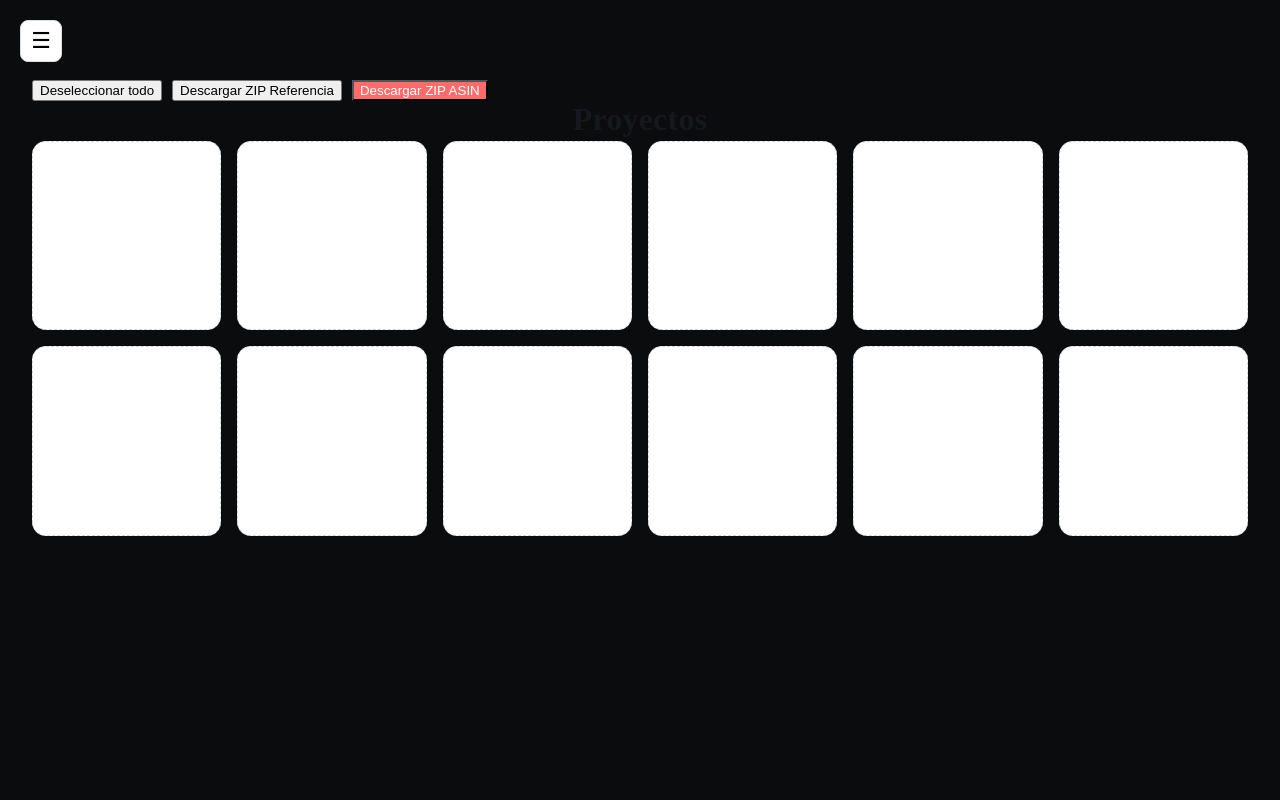
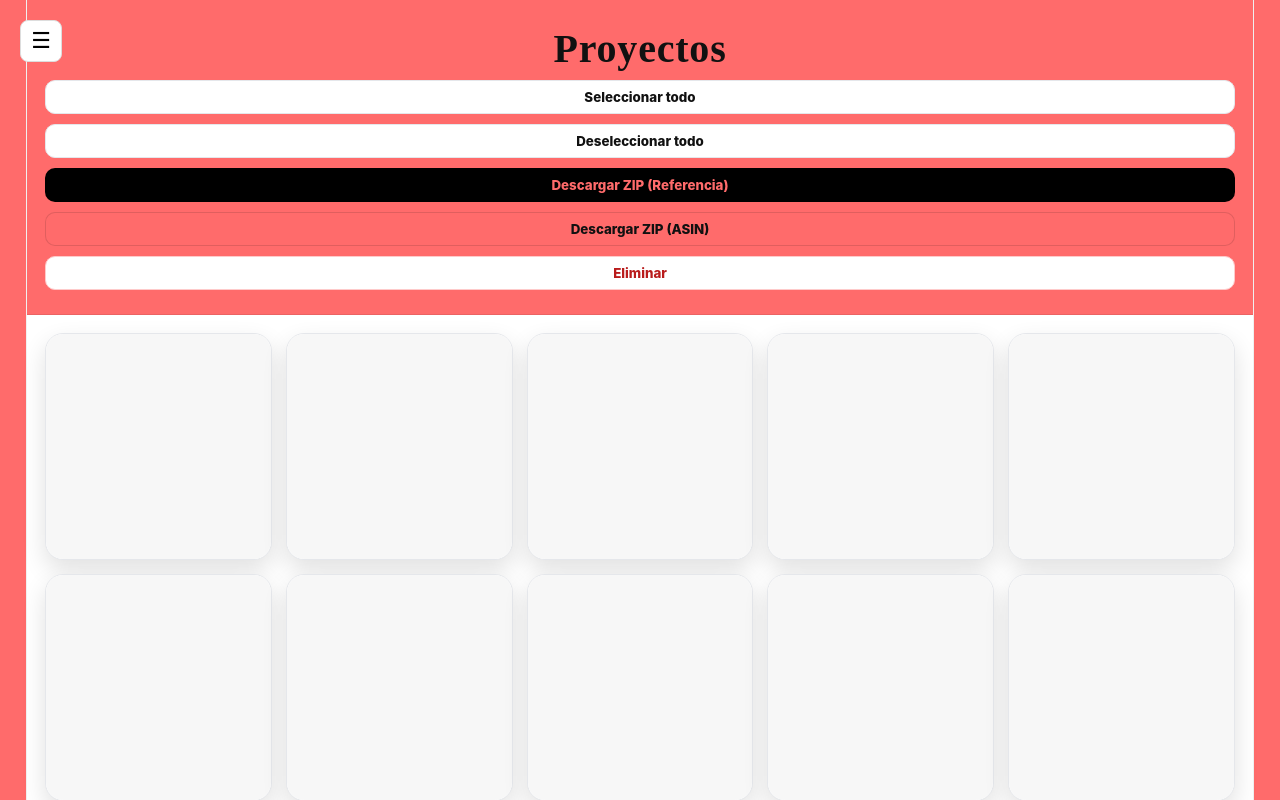
Before and after one commit to firstwinagency/firstwinagency-firstwin-panel, a Next.js app: page /projects in a window 1280 px wide. Shown: the top 800 px of the page. Built offline with nearby package versions, Linux system fonts and the light colour scheme; no server answers; the database is empty.

Commit message:
Update page.tsx

```diff
--- a/app/projects/page.tsx
+++ b/app/projects/page.tsx
@@ -1,201 +1,410 @@
 "use client";
 
-import { useState } from "react";
+import { useEffect, useMemo, useState } from "react";
 import JSZip from "jszip";
 import { saveAs } from "file-saver";
+import { supabase } from "@/lib/supabaseClient";
 
 type ProjectImage = {
   id: string;
-  src: string;          // base64 o URL
-  reference: string;
-  asin?: string;
-  index: number;        // numeración heredada del panel masivo
+  reference: string | null;
+  asin: string | null;
+  filename: string | null;
+  storage_path: string;
+  created_at: string;
 };
+
+const CORAL = "#ff6b6b";
+const BORDER = "#e5e7eb";
+
+function clamp(n: number, min: number, max: number) {
+  return Math.max(min, Math.min(max, n));
+}
+
+function getExtFromFilename(name?: string | null) {
+  const m = (name || "").toLowerCase().match(/\.([a-z0-9]+)$/);
+  const ext = m?.[1] || "jpg";
+  if (["jpg", "jpeg", "png", "webp", "gif", "bmp"].includes(ext)) return ext === "jpeg" ? "jpg" : ext;
+  return "jpg";
+}
+
+function getOrderFromFilename(name?: string | null) {
+  // intenta sacar el número final de: algo_12.jpg  | algo-12.png | algo 12.webp
+  const base = (name || "").replace(/\.[^/.]+$/, "");
+  const m = base.match(/(?:_|-|\s)(\d+)$/);
+  if (!m) return null;
+  const n = Number(m[1]);
+  return Number.isFinite(n) ? n : null;
+}
+
+function buildLabel(img: ProjectImage, fallbackIndex: number) {
+  const order = getOrderFromFilename(img.filename) ?? fallbackIndex;
+  const ref = (img.reference || "").trim();
+  const asin = (img.asin || "").trim();
+
+  if (ref && asin) return `${ref} / ${asin} · ${order}`;
+  if (ref) return `${ref} · ${order}`;
+  if (asin) return `${asin} · ${order}`;
+  return `image · ${order}`;
+}
 
 export default function ProjectsPage() {
   const [images, setImages] = useState<ProjectImage[]>([]);
   const [selected, setSelected] = useState<Set<string>>(new Set());
-  const [viewer, setViewer] = useState<ProjectImage | null>(null);
+  const [preview, setPreview] = useState<string | null>(null);
 
-  /* =====================
-     Helpers
-  ====================== */
+  useEffect(() => {
+    loadImages();
+  }, []);
 
-  const toggleSelect = (id: string) => {
-    setSelected(prev => {
+  async function loadImages() {
+    const { data, error } = await supabase
+      .from("project_images")
+      .select("*")
+      .order("created_at", { ascending: false });
+
+    if (!error && data) setImages(data as ProjectImage[]);
+  }
+
+  const tiles = useMemo(() => {
+    // Queremos "cuadraditos" aunque no haya imágenes.
+    // Base: 30 tiles (5 filas x 6). Si hay más imágenes, crece automáticamente.
+    const baseCount = 30;
+    const total = Math.max(baseCount, images.length);
+    const rows = Math.max(1, Math.ceil(total / 6));
+    const finalTotal = rows * 6;
+    return finalTotal;
+  }, [images.length]);
+
+  function toggle(id: string) {
+    setSelected((prev) => {
       const next = new Set(prev);
       next.has(id) ? next.delete(id) : next.add(id);
       return next;
     });
-  };
+  }
 
-  const deselectAll = () => setSelected(new Set());
+  function selectAll() {
+    setSelected(new Set(images.map((i) => i.id)));
+  }
 
-  const downloadZip = async (mode: "reference" | "asin") => {
-    if (selected.size === 0) {
-      alert("Selecciona al menos una imagen");
-      return;
+  function clearSelection() {
+    setSelected(new Set());
   }
+
+  async function deleteSelected() {
+    if (!selected.size) return;
+    if (!confirm("¿Eliminar imágenes seleccionadas?")) return;
+
+    const toDelete = images.filter((i) => selected.has(i.id));
+
+    for (const img of toDelete) {
+      // Storage
+      await supabase.storage.from("project-images").remove([img.storage_path]);
+      // DB
+      await supabase.from("project_images").delete().eq("id", img.id);
+    }
+
+    clearSelection();
+    loadImages();
+  }
+
+  async function downloadZip(useAsin: boolean) {
+    const chosen = selected.size ? images.filter((i) => selected.has(i.id)) : images;
+    if (!chosen.length) return;
+
+    // Orden estable: por numeración si existe, si no por created_at desc
+    const sorted = [...chosen].sort((a, b) => {
+      const oa = getOrderFromFilename(a.filename);
+      const ob = getOrderFromFilename(b.filename);
+      if (oa != null && ob != null) return oa - ob;
+      if (oa != null) return -1;
+      if (ob != null) return 1;
+      // fallback: más antiguo primero dentro del zip (para que el orden sea natural)
+      return new Date(a.created_at).getTime() - new Date(b.created_at).getTime();
+    });
 
     const zip = new JSZip();
 
-    images
-      .filter(img => selected.has(img.id))
-      .forEach(img => {
+    for (let i = 0; i < sorted.length; i++) {
+      const img = sorted[i];
+
+      const { data } = await supabase.storage.from("project-images").download(img.storage_path);
+      if (!data) continue;
+
+      const order = getOrderFromFilename(img.filename) ?? i;
+      const ext = getExtFromFilename(img.filename);
+
       const base =
-          mode === "asin" && img.asin
-            ? img.asin
-            : img.reference;
+        useAsin && img.asin
+          ? String(img.asin).trim()
+          : String(img.reference || "image").trim();
 
-        const filename = `${base}_${img.index}.jpg`;
-        const base64 = img.src.split(",")[1];
+      const safeBase = base.replace(/[\/\\:?*"<>|]+/g, "_").slice(0, 80) || "image";
+      const filename = `${safeBase}_${order}.${ext}`;
 
-        zip.file(filename, base64, { base64: true });
-      });
+      zip.file(filename, data);
+    }
 
     const blob = await zip.generateAsync({ type: "blob" });
-    saveAs(blob, `proyecto_${mode}.zip`);
-  };
-
-  /* =====================
-     UI
-  ====================== */
+    saveAs(blob, useAsin ? "proyecto_ASIN.zip" : "proyecto_referencia.zip");
+  }
 
   return (
-    <div style={{ padding: "80px 32px" }}>
+    <div style={{ minHeight: "100vh", background: CORAL }}>
+      <style
+        dangerouslySetInnerHTML={{
+          __html: `
+            .proj-shell{
+              display:flex;
+              min-height:100vh;
+              background:${CORAL};
+            }
+            .proj-side{
+              width:26px;
+              background:${CORAL};
+              flex:0 0 26px;
+            }
+            .proj-center{
+              flex:1 1 auto;
+              background:#ffffff;
+              border-left:1px solid rgba(0,0,0,.06);
+              border-right:1px solid rgba(0,0,0,.06);
+              min-height:100vh;
+            }
+            .proj-top{
+              background:${CORAL};
+              padding:18px 18px 14px 18px;
+              border-bottom:1px solid rgba(0,0,0,.08);
+            }
+            .proj-title{
+              text-align:center;
+              font-weight:900;
+              color:#111;
+              font-size:40px;
+              letter-spacing:.02em;
+              font-family: "DM Serif Display", serif;
+              line-height:1.05;
+              margin:10px 0 10px 0;
+            }
+            .proj-actions{
+              display:flex;
+              justify-content:center;
+              gap:10px;
+              flex-wrap:wrap;
+              margin-bottom:10px;
+            }
+            .btn{
+              border-radius:10px;
+              padding:8px 12px;
+              font-weight:800;
+              cursor:pointer;
+              border:1px solid ${BORDER};
+              background:#fff;
+              color:#111;
+              transition:.15s ease;
+              font-family: Inter, sans-serif;
+            }
+            .btn:hover{ transform: translateY(-1px); }
+            .btn-primary{
+              background:#000;
+              color:${CORAL};
+              border:1px solid rgba(0,0,0,.18);
+            }
+            .btn-coral{
+              background:${CORAL};
+              color:#111;
+              border:1px solid rgba(0,0,0,.12);
+            }
+            .btn-danger{
+              background:#fff;
+              color:#b91c1c;
+              border:1px solid #fecaca;
+            }
+            .proj-content{
+              padding:18px;
+            }
+            .grid{
+              display:grid;
+              gap:14px;
+              grid-template-columns: repeat(6, minmax(0, 1fr));
+            }
+            @media (max-width: 1400px){ .grid{ grid-template-columns: repeat(5, minmax(0, 1fr)); } }
+            @media (max-width: 1200px){ .grid{ grid-template-columns: repeat(4, minmax(0, 1fr)); } }
+            @media (max-width: 900px){ .grid{ grid-template-columns: repeat(3, minmax(0, 1fr)); } }
+            @media (max-width: 640px){ .grid{ grid-template-columns: repeat(2, minmax(0, 1fr)); } }
 
-      {/* TOP BAR */}
-      <div className="topbar" style={{ left: 0 }}>
-        <h1 style={{
-          position: "absolute",
-          left: "50%",
-          transform: "translateX(-50%)",
-          fontWeight: 800,
-          color: "#15181c"
-        }}>
-          Proyectos
-        </h1>
+            .tile{
+              position:relative;
+              border-radius:18px;
+              border:1px solid ${BORDER};
+              background:#fff;
+              overflow:hidden;
+              box-shadow: 0 10px 24px rgba(0,0,0,.12);
+              aspect-ratio: 1 / 1;
+            }
+            .tile-inner{
+              position:absolute; inset:0;
+              display:flex; align-items:center; justify-content:center;
+              background: #fff;
+            }
+            .tile-img{
+              width:100%;
+              height:100%;
+              object-fit:cover;
+              display:block;
+              cursor: zoom-in;
+            }
+            .tile-empty{
+              width:100%;
+              height:100%;
+              background: rgba(0,0,0,0.03);
+            }
+            .check{
+              position:absolute;
+              top:10px;
+              left:10px;
+              background:#fff;
+              border:1px solid ${BORDER};
+              border-radius:10px;
+              padding:6px 8px;
+              display:flex;
+              align-items:center;
+              gap:6px;
+              z-index:2;
+              user-select:none;
+            }
+            .label{
+              position:absolute;
+              left:10px;
+              right:10px;
+              bottom:10px;
+              background: rgba(0,0,0,.74);
+              color:#fff;
+              border-radius:12px;
+              padding:8px 10px;
+              font-size:12px;
+              font-weight:800;
+              display:flex;
+              align-items:center;
+              justify-content:center;
+              text-align:center;
+              z-index:2;
+              backdrop-filter: blur(6px);
+            }
+            .selected-ring{
+              outline: 3px solid ${CORAL};
+              outline-offset: -3px;
+            }
 
-        <div style={{ display: "flex", gap: 10 }}>
-          <button className="btn-zoom" onClick={deselectAll}>
+            .viewer{
+              position:fixed;
+              inset:0;
+              background: rgba(0,0,0,.78);
+              display:flex;
+              align-items:center;
+              justify-content:center;
+              z-index:999999;
+              padding:18px;
+              cursor: zoom-out;
+            }
+            .viewer img{
+              max-width: 92vw;
+              max-height: 92vh;
+              border-radius: 14px;
+              box-shadow: 0 20px 60px rgba(0,0,0,.55);
+              cursor: default;
+            }
+          `,
+        }}
+      />
+
+      <div className="proj-shell">
+        <div className="proj-side" />
+        <div className="proj-center">
+          {/* TOP */}
+          <div className="proj-top">
+            <div className="proj-title">Proyectos</div>
+
+            <div className="proj-actions">
+              <button className="btn" onClick={selectAll}>
+                Seleccionar todo
+              </button>
+              <button className="btn" onClick={clearSelection}>
                 Deseleccionar todo
               </button>
-          <button className="btn-zoom" onClick={() => downloadZip("reference")}>
-            Descargar ZIP Referencia
+
+              <button className="btn btn-primary" onClick={() => downloadZip(false)}>
+                Descargar ZIP (Referencia)
               </button>
-          <button
-            className="btn-zoom"
-            style={{ background: "#ff6b6b", color: "#fff" }}
-            onClick={() => downloadZip("asin")}
-          >
-            Descargar ZIP ASIN
+              <button className="btn btn-coral" onClick={() => downloadZip(true)}>
+                Descargar ZIP (ASIN)
+              </button>
+
+              <button className="btn btn-danger" onClick={deleteSelected}>
+                Eliminar
               </button>
             </div>
           </div>
 
           {/* GRID */}
-      <div
-        style={{
-          display: "grid",
-          gridTemplateColumns: "repeat(6, 1fr)",
-          gap: 16,
-          marginTop: 40,
-        }}
-      >
-        {images.map(img => {
-          const label = img.asin
-            ? `${img.reference} / ${img.asin} · ${img.index}`
-            : `${img.reference} · ${img.index}`;
+          <div className="proj-content">
+            <div className="grid">
+              {Array.from({ length: tiles }).map((_, idx) => {
+                const img = images[idx];
 
-          const isSelected = selected.has(img.id);
-
+                if (!img) {
                   return (
-            <div
-              key={img.id}
-              onClick={() => toggleSelect(img.id)}
-              style={{
-                position: "relative",
-                aspectRatio: "1 / 1",
-                borderRadius: 14,
-                overflow: "hidden",
-                cursor: "pointer",
-                border: isSelected
-                  ? "3px solid #ff6b6b"
-                  : "1px solid #e5e7eb",
-                background: "#f3f4f6",
-              }}
-            >
-              <img
-                src={img.src}
-                alt=""
-                onClick={(e) => {
-                  e.stopPropagation();
-                  setViewer(img);
-                }}
-                style={{
-                  width: "100%",
-                  height: "100%",
-                  objectFit: "cover",
-                }}
-              />
-
-              {/* LABEL */}
-              <div
-                style={{
-                  position: "absolute",
-                  bottom: 0,
-                  left: 0,
-                  right: 0,
-                  background: "rgba(0,0,0,0.65)",
-                  color: "#fff",
-                  fontSize: 12,
-                  padding: "6px 8px",
-                  textAlign: "center",
-                }}
-              >
-                {label}
+                    <div key={`empty-${idx}`} className="tile">
+                      <div className="tile-inner">
+                        <div className="tile-empty" />
                       </div>
                     </div>
                   );
+                }
+
+                const isSel = selected.has(img.id);
+
+                const publicUrl = supabase.storage
+                  .from("project-images")
+                  .getPublicUrl(img.storage_path).data.publicUrl;
+
+                const label = buildLabel(img, idx);
+
+                return (
+                  <div key={img.id} className={`tile ${isSel ? "selected-ring" : ""}`}>
+                    <div className="check" onClick={(e) => e.stopPropagation()}>
+                      <input
+                        type="checkbox"
+                        checked={isSel}
+                        onChange={() => toggle(img.id)}
+                      />
+                      <span style={{ fontSize: 12, fontWeight: 800 }}>seleccionar</span>
+                    </div>
+
+                    <div className="tile-inner">
+                      <img
+                        src={publicUrl}
+                        className="tile-img"
+                        onClick={() => setPreview(publicUrl)}
+                        alt={label}
+                      />
+                    </div>
+
+                    <div className="label">{label}</div>
+                  </div>
+                );
               })}
-
-        {/* Placeholders */}
-        {images.length < 12 &&
-          Array.from({ length: 12 - images.length }).map((_, i) => (
-            <div
-              key={`ph-${i}`}
-              style={{
-                aspectRatio: "1 / 1",
-                borderRadius: 14,
-                border: "1px dashed #d1d5db",
-                background: "#ffffff",
-              }}
-            />
-          ))}
+            </div>
+          </div>
+        </div>
+        <div className="proj-side" />
       </div>
 
       {/* LIGHTBOX */}
-      {viewer && (
-        <div
-          onClick={() => setViewer(null)}
-          style={{
-            position: "fixed",
-            inset: 0,
-            background: "rgba(0,0,0,0.8)",
-            display: "flex",
-            alignItems: "center",
-            justifyContent: "center",
-            zIndex: 9999,
-          }}
-        >
-          <img
-            src={viewer.src}
-            style={{
-              maxWidth: "90vw",
-              maxHeight: "90vh",
-              borderRadius: 16,
-            }}
-          />
+      {preview && (
+        <div className="viewer" onClick={() => setPreview(null)}>
+          <img src={preview} alt="preview" onClick={(e) => e.stopPropagation()} />
         </div>
       )}
     </div>
```
Lines whose indentation alone changed are shown as unchanged.
